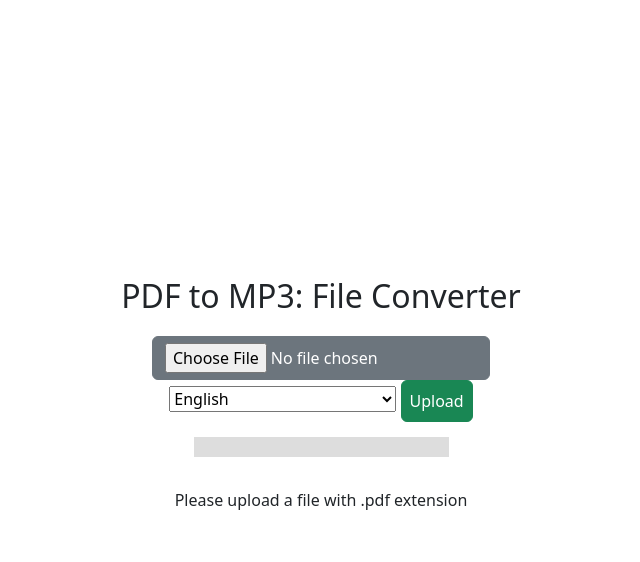
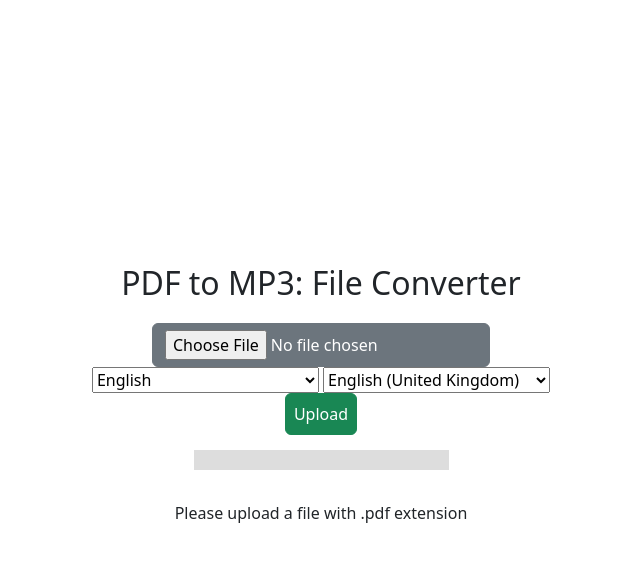
Before and after one commit to messat/python-pdfToAudio, a Flask app: page / in a window 1280 px wide. Shown: the top 562 px of the page, without its empty margins (319-959 px from the left). Run offline with Flask 3, Linux system fonts and the light colour scheme; parts of the project's set-up code (start-up, migrations or seed data) failed here and were passed over.

Commit message:
This commit adds an option to convert text-speech by accent

```diff
--- /dev/null
+++ b/languages/accent.py
@@ -0,0 +1,18 @@
+accents_tld = {
+    "English (Australia)": "com.au",
+    "English (United States)": "us",
+    "English (Canada)": "ca",
+    "English (India)": "co.in",
+    "English (Ireland)": "ie",
+    "English (South Africa)": "co.za",
+    "English (Nigeria)": "com.ng",
+    "French (Canada)": "ca",
+    "French (France)": "fr",
+    "Mandarin (China Mainland)": "com.hk",
+    "Mandarin (Taiwan)": "com",
+    "Portuguese (Brazil)": "com.br",
+    "Portuguese (Portugal)": "pt",
+    "Spanish (Mexico)": "com.mx",
+    "Spanish (Spain)": "es",
+    "Spanish (United States)": "us"
+}
--- a/main.py
+++ b/main.py
@@ -5,7 +5,10 @@ from werkzeug.utils import secure_filename
 import os
 import time
 from languages.languageSelect import all_languages
+from languages.accent import accents_tld
 app = Flask(__name__)
+
+
 
 username = os.path.dirname(os.path.abspath(__file__)).split('/')[2]
 
@@ -35,13 +38,14 @@ def allowed_file(filename):
 @app.route('/')
 @app.route('/upload')
 def upload_file():
-    return render_template('upload.html', all_languages=all_languages)
+    return render_template('upload.html', all_languages=all_languages, accents_tld=accents_tld)
 
 
 @app.route("/uploader", methods=["GET","POST"])
 def uploaded_file():
     if request.method == "POST":
         language_spoken = request.form.get('language')
+        accent = request.form.get('accent')
         file = request.files['file']
         if 'file' not in request.files:
             flash('No file part')
@@ -64,8 +68,9 @@ def uploaded_file():
                 for page_num in range(len(reader.pages)):
                     text = reader.pages[page_num].extract_text()
                     clean_text += text.strip().replace('\n', ' ')
-                time.sleep(3)
-                tts = gTTS(clean_text, lang=str(language_spoken))
+                print(clean_text)
+                # time.sleep(3)
+                tts = gTTS(clean_text, lang=str(language_spoken), tld=str(accent))
                 mp3_filename = filename[:-3] + "mp3"
                 audio_path = (os.path.join(app.config['AUDIO_FOLDER'], mp3_filename))
                 tts.save(audio_path)
--- a/templates/upload.html
+++ b/templates/upload.html
@@ -56,6 +56,13 @@ crossorigin="anonymous"
               {% endfor %}
             </select>
 
+            <select name="accent" id="">
+              <option value="co.uk" selected>English (United Kingdom)</option>
+              {% for key, value in accents_tld.items() %}
+              <option value="{{ value }}">{{ key }}</option>
+              {% endfor %}
+            </select>
+
             <input
               type="submit"
               onclick="update()"
```
